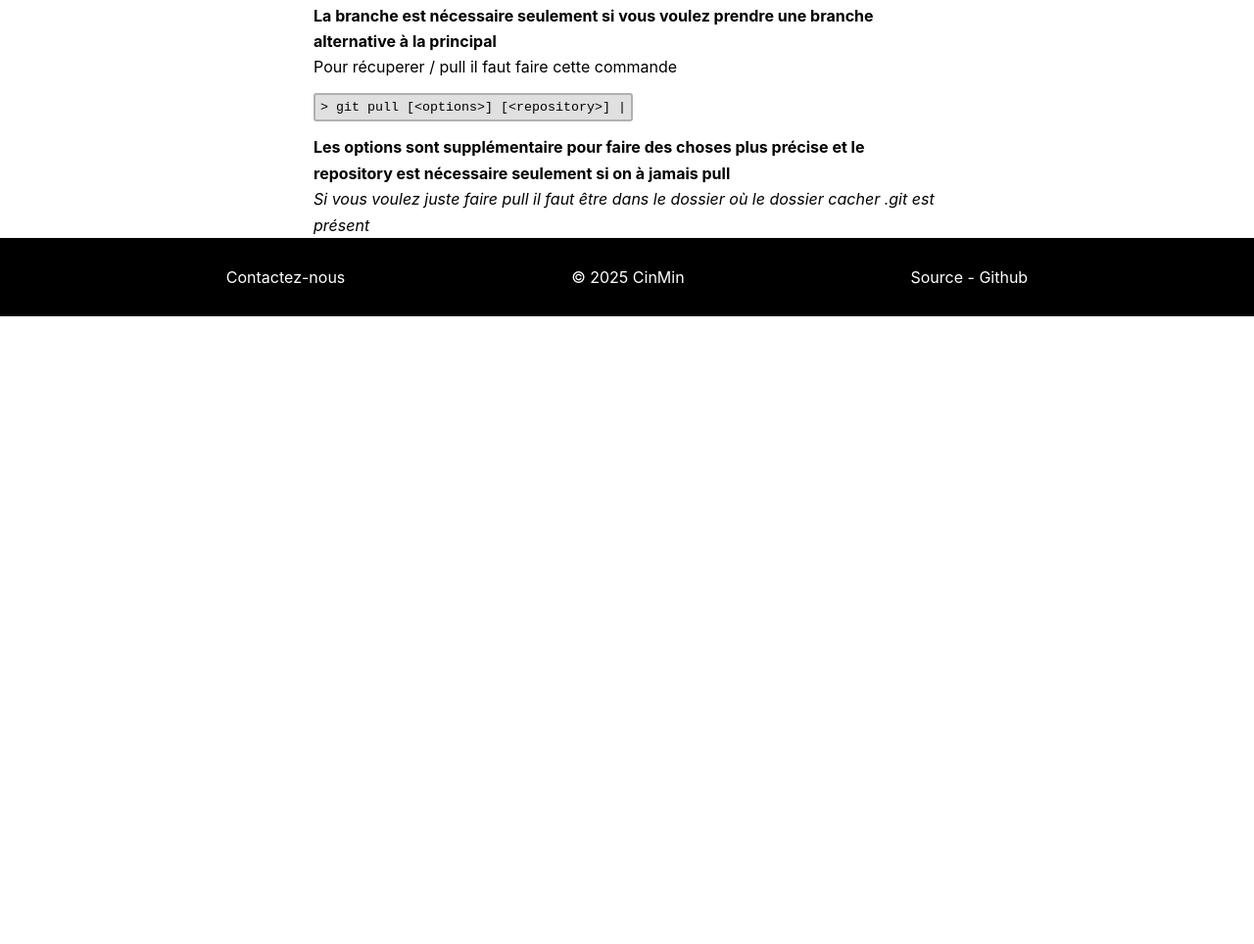
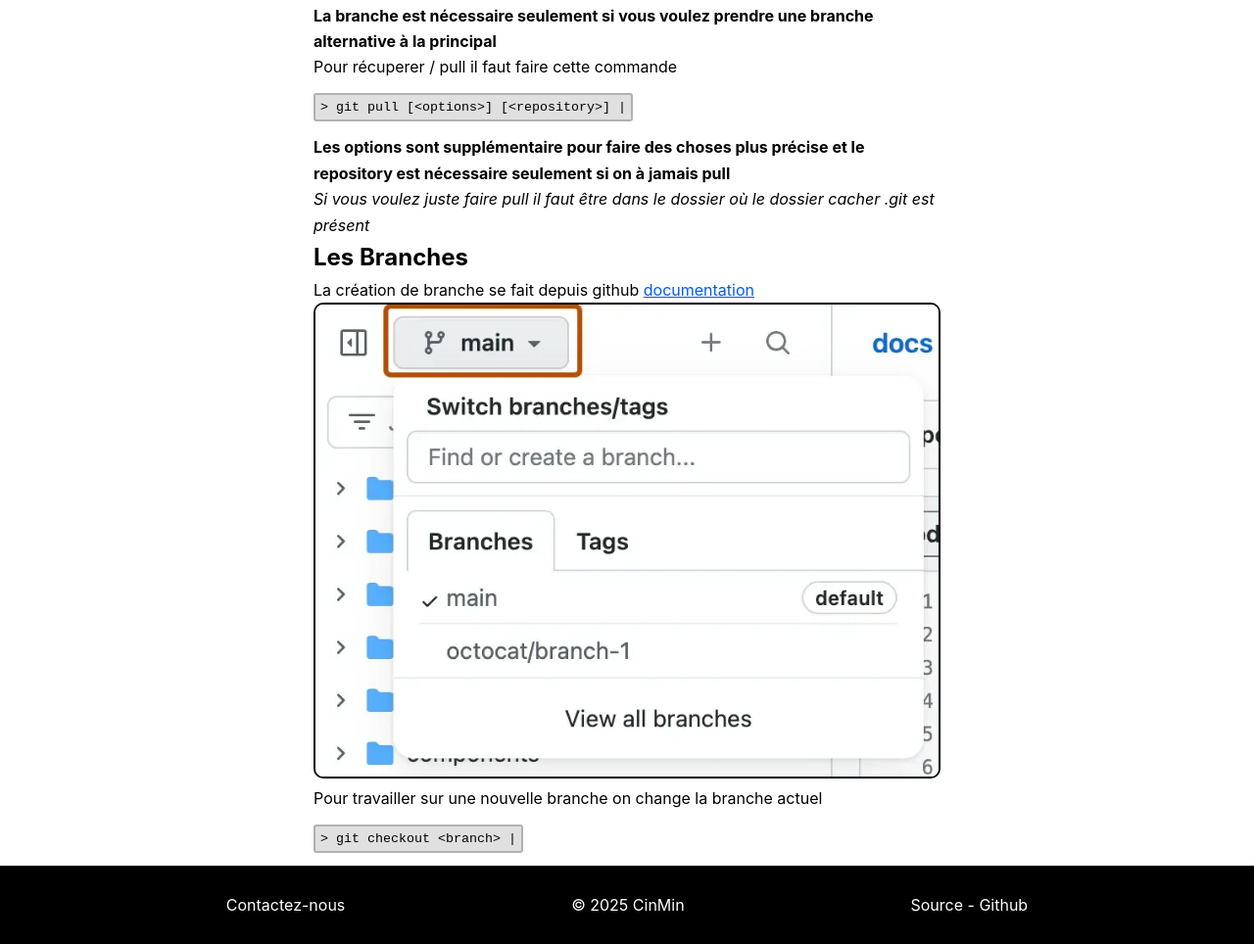
Before and after one commit to Imbwbl/git-tuto, a plain HTML site: page pages/clone-pull-branch/index.html in a window 1280 px wide. Shown: the part 628-1592 px from the top of the page at 98% size. Before the commit the page ends 951 px from the top, so only its background shows below. Drawn offline with Linux system fonts and the light colour scheme.

Commit message:
start adding branch

```diff
--- a/pages/clone-pull-branch/index.html
+++ b/pages/clone-pull-branch/index.html
@@ -7,6 +7,7 @@
         <meta name="description" content="Tutoriel d'utilisation de l'outil git">
         <meta name="viewport" content="width=device-width, initial-scale=1">
         <link rel="stylesheet" preload href="../../style.css">
+        <link rel="stylesheet" preload href="./style.css">
         <script defer src="../../main.js"></script>
     </head>
     <body>
@@ -54,6 +55,11 @@
                     <button onclick="copy(this)"><pre>git pull [&lt;options&gt;] [&lt;repository&gt;]</pre></button>
                     <p><b>Les options sont supplémentaire pour faire des choses plus précise et le repository est nécessaire seulement si on à jamais pull</b></p>
                     <p><i>Si vous voulez juste faire pull il faut être dans le dossier où le dossier cacher .git est présent</i></p>
+                    <h2>Les Branches</h2>
+                    <p>La création de branche se fait depuis github <a href="https://docs.github.com/fr/pull-requests/collaborating-with-pull-requests/proposing-changes-to-your-work-with-pull-requests/creating-and-deleting-branches-within-your-repository" style="color: rgb(0, 89, 255); text-decoration: underline;">documentation</a></p>
+                    <img src="view-branches.webp" alt="voir toutes les branches">
+                    <p>Pour travailler sur une nouvelle branche on change la branche actuel</p>
+                    <button onclick="copy(this)"><pre>git checkout &lt;branch&gt;</pre></button>
                 </div>
             </div>
         </div>
--- /dev/null
+++ b/pages/clone-pull-branch/style.css
@@ -0,0 +1,5 @@
+img {
+    border: solid 2px black;
+    border-radius: 10px;
+    width: 50vw;
+}
```
Also changed, not shown: pages/creation-repo/index.html (+1 -1 lines), pages/link-local-repo/index.html (+2 -2 lines), pages/clone-pull-branch/view-branches.webp (added).
